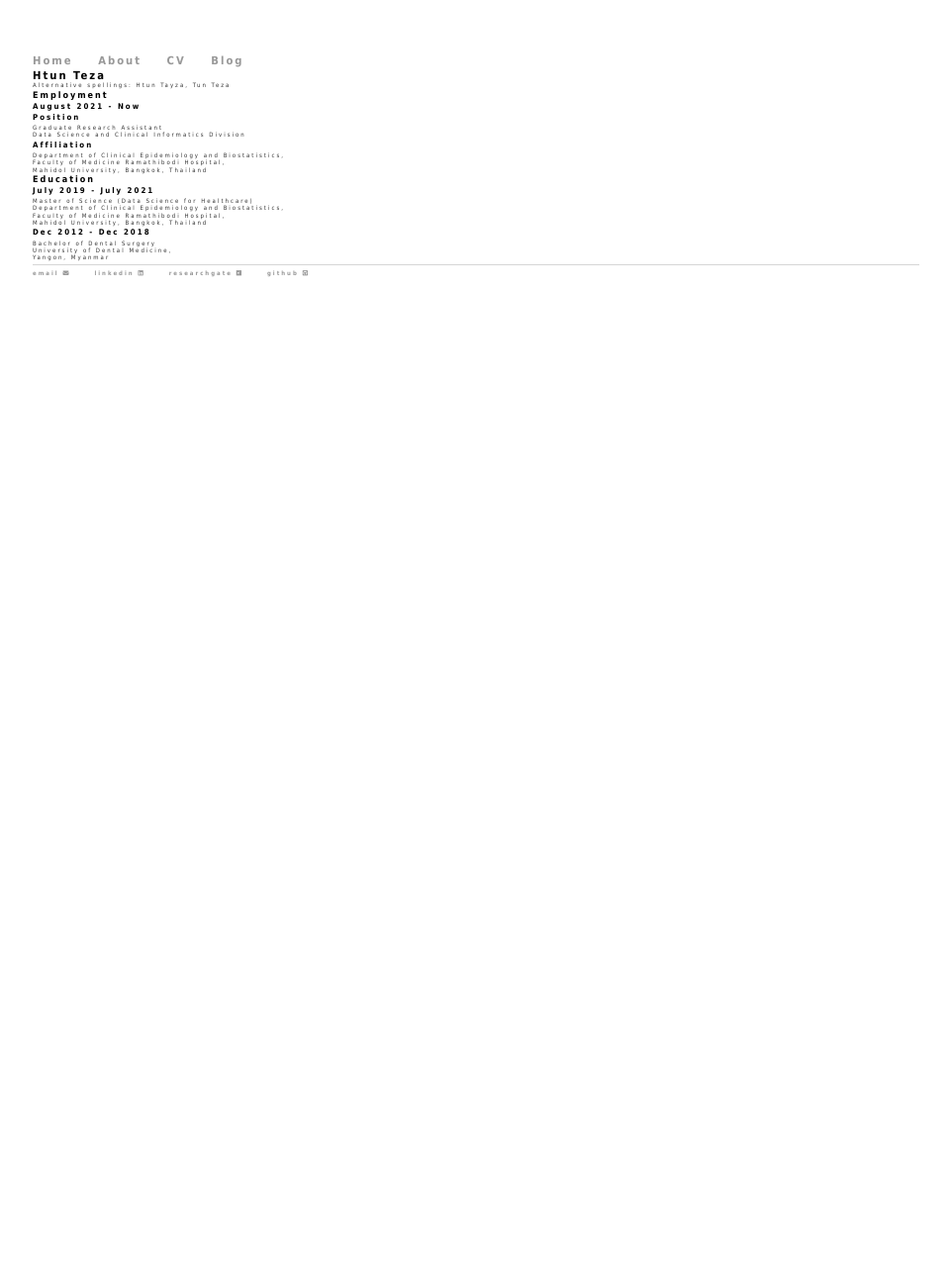
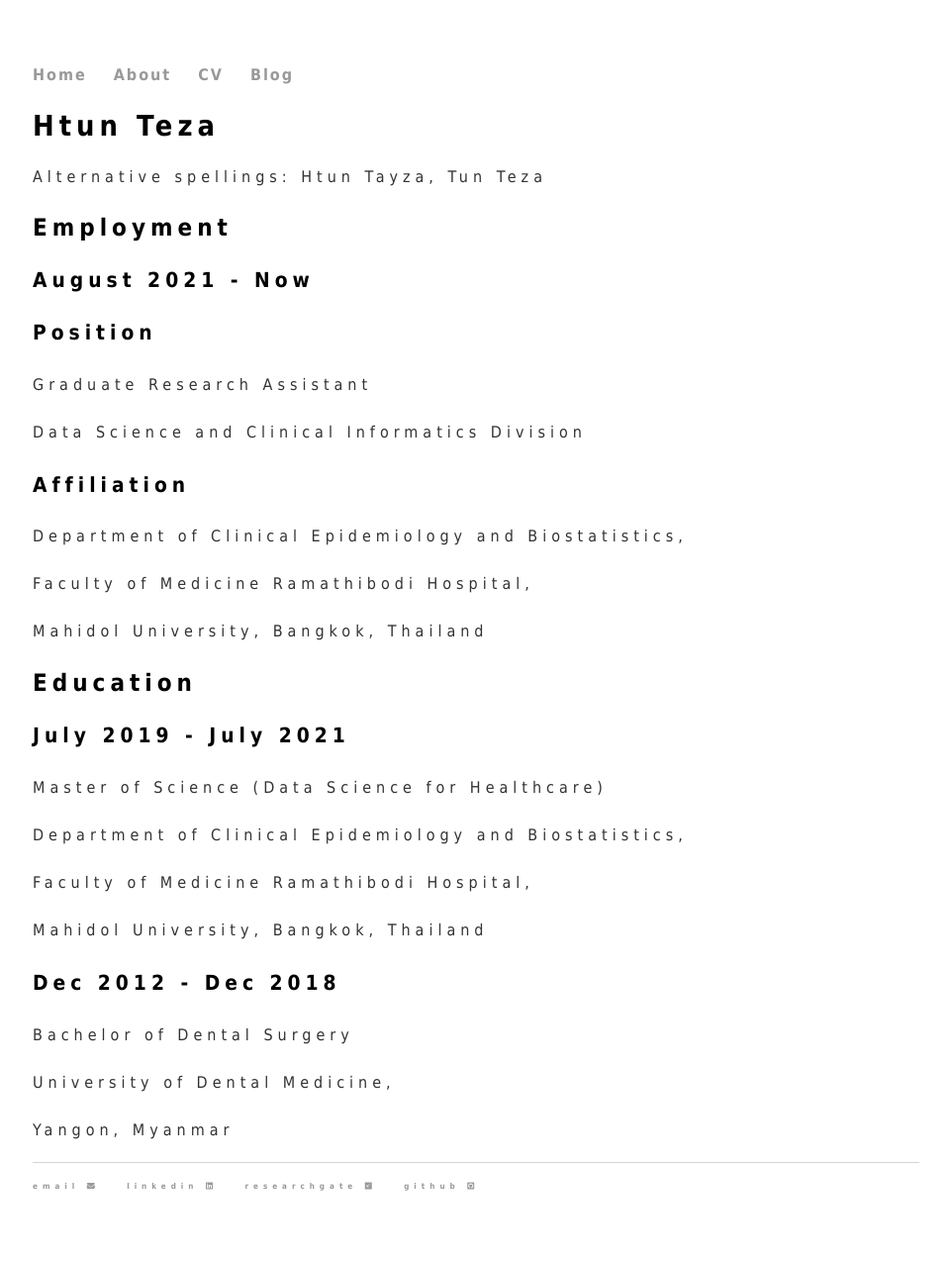
Before and after one commit to finerbrighterlighter/finerbrighterlighter.github.io, a Jekyll site: the page built from cv/index.html, in a window 1280 px wide. Shown: the whole page at 99% size, without its empty margins (159-1119 px from the left). Built offline with Jekyll 4.4.1, drawn with Linux system fonts in a browser that asks for light colours; nearby versions of some CDN libraries; before the commit the page ends 900 px from its top, so only the background shows below that.

Commit message:
Update main.css

```diff
--- a/css/main.css
+++ b/css/main.css
@@ -2,8 +2,8 @@ body {
     margin: 60px auto;
     width: 70%;
     letter-spacing: 2px;
-    font-size: 0.7em;
-    line-height: 0.3em;
+    font-size: 1em;
+    line-height: 2em;
 }
 nav ul, footer ul {
     font-family:'Tahoma';
@@ -24,29 +24,29 @@ a:hover {
 }
 h1 {
     font-family:'Tahoma';
-    letter-spacing: 2px;
-    font-size: 1em;
+    letter-spacing: 5px;
+    font-size: 1.8em;
 }
 h2 {
     font-family:'Tahoma';
-    letter-spacing: 2px;
-    font-size: 0.8em;
+    letter-spacing: 5px;
+    font-size: 1.5em;
 }
 h3 {
     font-family:'Tahoma';
-    letter-spacing: 2px;
-    font-size: 0.7em;
+    letter-spacing: 5px;
+    font-size: 1.3em;
 }
 p {
     font-family:'Tahoma';
-    letter-spacing: 2px;
-    font-size: 0.5em;
-    line-height: 0.3em;
+    letter-spacing: 5px;
+    font-size: 1em;
+    line-height: 2em;
     color: #333;
 }
 footer {
     font-family:'Tahoma';
-    letter-spacing: 2px;
+    letter-spacing: 5px;
     border-top: 1px solid #d5d5d5;
     font-size: 0.5em;
 }
@@ -54,8 +54,8 @@ footer {
 ul.posts {
     margin: 20px auto 40px;
     font-family:'Tahoma';
-    letter-spacing: 2px;
-    font-size: 0.5em;
+    letter-spacing: 5px;
+    font-size: 1em;
 }
 
 ul.posts li {
```
